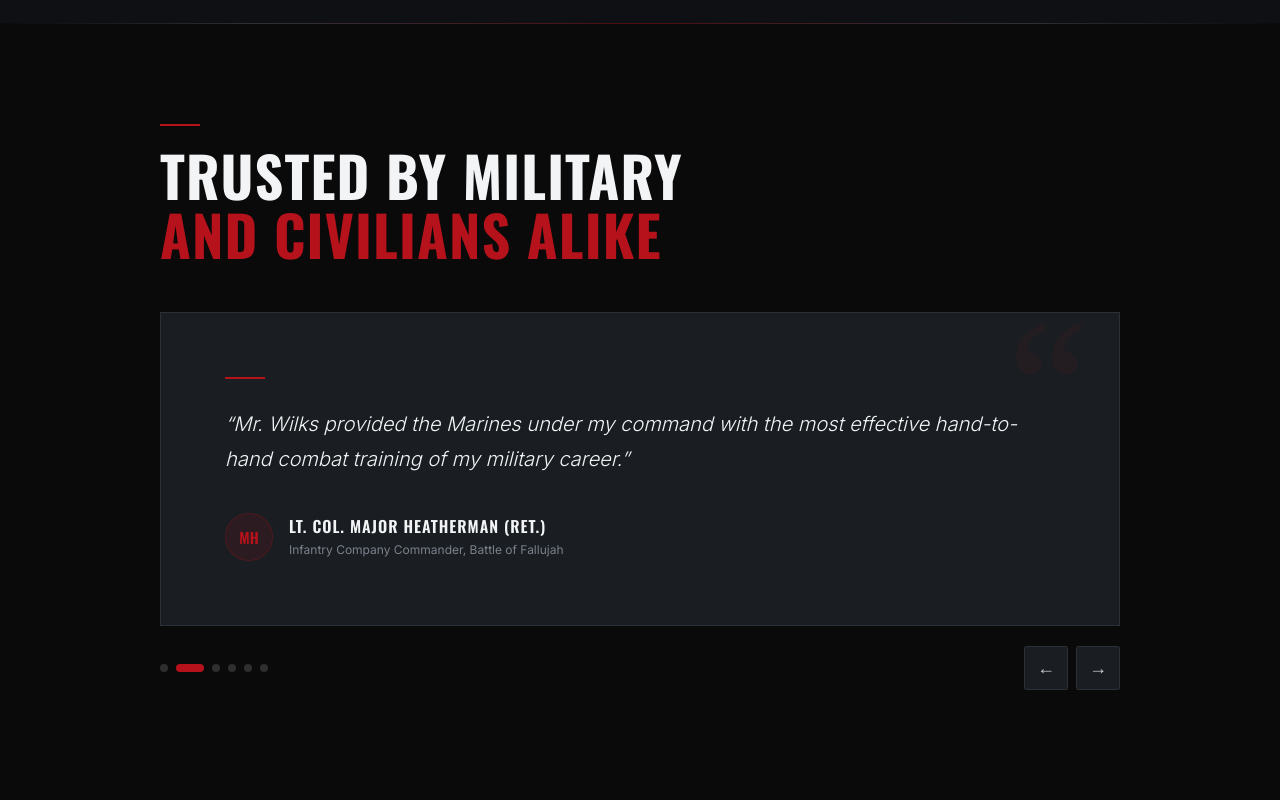
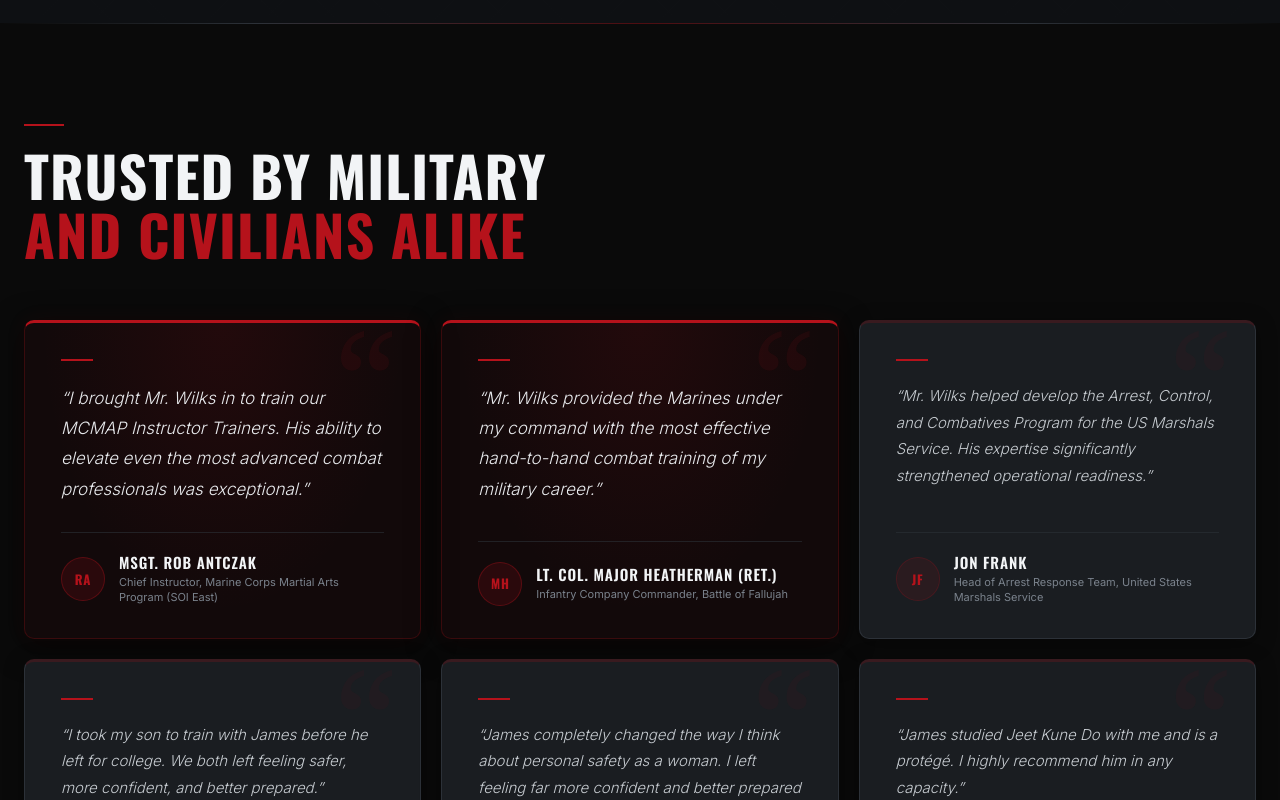
Before and after one commit to rolandoluxor/fightsecrets-web, a Next.js app: page / in a window 1280 px wide. Shown: the part 4780-5580 px from the top of the page. Built offline with nearby package versions, Linux system fonts and the light colour scheme.

Commit message:
design: replace testimonials carousel with full 3-col staggered grid

```diff
--- a/src/app/page.tsx
+++ b/src/app/page.tsx
@@ -846,8 +846,8 @@ export default function HomePage() {
       {/* ─── SECTION 5b: TESTIMONIALS ─── */}
       <hr className="section-divider" style={{ margin: 0 }} />
       <section style={{ padding: "100px 24px 120px", background: "#0A0A0A" }}>
-        <div style={{ maxWidth: "960px", margin: "0 auto" }}>
-          <AnimateOnScroll animation="fadeInUp" style={{ marginBottom: "48px" }}>
+        <div style={{ maxWidth: "1280px", margin: "0 auto" }}>
+          <AnimateOnScroll animation="fadeInUp" style={{ marginBottom: "56px" }}>
             <span style={{ display: "block", width: "40px", height: "2px", background: "#B5121B", marginBottom: "20px" }} />
             <h2
               style={{
@@ -866,9 +866,7 @@ export default function HomePage() {
             </h2>
           </AnimateOnScroll>
 
-          <AnimateOnScroll animation="fadeInUp" delay={100}>
-            <TestimonialsCarousel />
-          </AnimateOnScroll>
+          <TestimonialsCarousel />
         </div>
       </section>
 
--- a/src/components/TestimonialsCarousel.tsx
+++ b/src/components/TestimonialsCarousel.tsx
@@ -1,5 +1,5 @@
 "use client";
-import { useState, useEffect, useCallback, useRef } from "react";
+import AnimateOnScroll from "@/components/AnimateOnScroll";
 
 const testimonials = [
   {
@@ -7,115 +7,116 @@ const testimonials = [
     name: "MSgt. Rob Antczak",
     role: "Chief Instructor, Marine Corps Martial Arts Program (SOI East)",
     initial: "RA",
+    featured: true,
   },
   {
     quote: "Mr. Wilks provided the Marines under my command with the most effective hand-to-hand combat training of my military career.",
     name: "Lt. Col. Major Heatherman (ret.)",
     role: "Infantry Company Commander, Battle of Fallujah",
     initial: "MH",
+    featured: true,
   },
   {
     quote: "Mr. Wilks helped develop the Arrest, Control, and Combatives Program for the US Marshals Service. His expertise significantly strengthened operational readiness.",
     name: "Jon Frank",
     role: "Head of Arrest Response Team, United States Marshals Service",
     initial: "JF",
+    featured: false,
   },
   {
     quote: "I took my son to train with James before he left for college. We both left feeling safer, more confident, and better prepared.",
     name: "Arik Prawer",
     role: "President, Zillow",
     initial: "AP",
+    featured: false,
   },
   {
     quote: "James completely changed the way I think about personal safety as a woman. I left feeling far more confident and better prepared for the realities of the world today.",
     name: "CEO, Fortune 500 Company",
     role: "Private Client",
     initial: "CE",
+    featured: false,
   },
   {
     quote: "James studied Jeet Kune Do with me and is a protégé. I highly recommend him in any capacity.",
     name: "Paul Vunak",
     role: "Progressive Fighting Systems",
     initial: "PV",
+    featured: false,
   },
 ];
 
-export default function TestimonialsCarousel() {
-  const [active, setActive] = useState(0);
-  const [dragging, setDragging] = useState(false);
-  const [dragStartX, setDragStartX] = useState(0);
-  const [transitioning, setTransitioning] = useState(false);
-  const autoplayRef = useRef<ReturnType<typeof setInterval> | null>(null);
-
-  const goTo = useCallback(
-    (index: number) => {
-      if (transitioning) return;
-      setTransitioning(true);
-      setActive((index + testimonials.length) % testimonials.length);
-      setTimeout(() => setTransitioning(false), 450);
-    },
-    [transitioning]
-  );
-
-  const next = useCallback(() => goTo(active + 1), [active, goTo]);
-  const prev = useCallback(() => goTo(active - 1), [active, goTo]);
-
-  useEffect(() => {
-    autoplayRef.current = setInterval(next, 6000);
-    return () => { if (autoplayRef.current) clearInterval(autoplayRef.current); };
-  }, [next]);
-
-  const pause  = () => { if (autoplayRef.current) clearInterval(autoplayRef.current); };
-  const resume = () => { autoplayRef.current = setInterval(next, 6000); };
-
-  const handleMouseDown = (e: React.MouseEvent) => { setDragging(true); setDragStartX(e.clientX); pause(); };
-  const handleMouseUp   = (e: React.MouseEvent) => {
-    if (!dragging) return;
-    setDragging(false);
-    const d = e.clientX - dragStartX;
-    if (Math.abs(d) > 60) d < 0 ? next() : prev();
-    resume();
-  };
-  const handleTouchStart = (e: React.TouchEvent) => { setDragStartX(e.touches[0].clientX); pause(); };
-  const handleTouchEnd   = (e: React.TouchEvent) => {
-    const d = e.changedTouches[0].clientX - dragStartX;
-    if (Math.abs(d) > 50) d < 0 ? next() : prev();
-    resume();
-  };
-
-  const t = testimonials[active];
-
+function TestimonialCard({
+  quote,
+  name,
+  role,
+  initial,
+  featured,
+}: {
+  quote: string;
+  name: string;
+  role: string;
+  initial: string;
+  featured: boolean;
+}) {
   return (
     <div
-      onMouseDown={handleMouseDown}
-      onMouseUp={handleMouseUp}
-      onTouchStart={handleTouchStart}
-      onTouchEnd={handleTouchEnd}
-      style={{ userSelect: "none", cursor: dragging ? "grabbing" : "grab" }}
-    >
-      {/* Slide */}
-      <div
-        key={active}
       style={{
-          background: "#1A1D21",
-          border: "1px solid #2C3138",
-          padding: "clamp(32px, 5vw, 64px)",
+        background: featured ? "rgba(181,18,27,0.05)" : "#1A1D21",
+        border: featured ? "1px solid rgba(181,18,27,0.25)" : "1px solid #2C3138",
+        borderTop: featured ? "3px solid #B5121B" : "3px solid rgba(181,18,27,0.2)",
+        borderRadius: "10px",
+        padding: "36px 36px 32px",
         position: "relative",
         overflow: "hidden",
-          animation: "carouselIn 0.45s ease both",
+        display: "flex",
+        flexDirection: "column",
+        height: "100%",
+        boxShadow: featured
+          ? "0 8px 32px rgba(0,0,0,0.5), 0 0 20px rgba(181,18,27,0.08)"
+          : "0 4px 20px rgba(0,0,0,0.35)",
+        transition: "transform 0.28s ease, box-shadow 0.28s ease, border-color 0.28s ease",
+      }}
+      onMouseEnter={(e) => {
+        const el = e.currentTarget as HTMLDivElement;
+        el.style.transform = "translateY(-5px)";
+        el.style.boxShadow = "0 20px 48px rgba(0,0,0,0.65), 0 0 24px rgba(181,18,27,0.14)";
+        el.style.borderColor = featured ? "rgba(181,18,27,0.5)" : "rgba(181,18,27,0.3)";
+      }}
+      onMouseLeave={(e) => {
+        const el = e.currentTarget as HTMLDivElement;
+        el.style.transform = "translateY(0)";
+        el.style.boxShadow = featured
+          ? "0 8px 32px rgba(0,0,0,0.5), 0 0 20px rgba(181,18,27,0.08)"
+          : "0 4px 20px rgba(0,0,0,0.35)";
+        el.style.borderColor = featured ? "rgba(181,18,27,0.25)" : "#2C3138";
       }}
     >
-        {/* Decorative quote mark */}
-        <span
+      {/* Ambient glow for featured */}
+      {featured && (
+        <div
+          aria-hidden="true"
           style={{
             position: "absolute",
-            top: "-20px",
-            right: "32px",
+            inset: 0,
+            background: "radial-gradient(ellipse at 50% 0%, rgba(181,18,27,0.1) 0%, transparent 65%)",
+            pointerEvents: "none",
+          }}
+        />
+      )}
+
+      {/* Decorative large quote mark */}
+      <span
+        aria-hidden="true"
+        style={{
+          position: "absolute",
+          top: "-16px",
+          right: "24px",
           fontFamily: "Georgia, serif",
-            fontSize: "180px",
+          fontSize: "140px",
           lineHeight: 1,
           color: "#B5121B",
-            opacity: 0.06,
+          opacity: featured ? 0.09 : 0.05,
           userSelect: "none",
           pointerEvents: "none",
         }}
@@ -123,132 +124,130 @@ export default function TestimonialsCarousel() {
         &ldquo;
       </span>
 
-        {/* Red accent */}
+      {/* Red accent line */}
       <span
         style={{
           display: "block",
-            width: "40px",
+          width: "32px",
           height: "2px",
           background: "#B5121B",
-            marginBottom: "28px",
+          marginBottom: "22px",
+          flexShrink: 0,
+          position: "relative",
         }}
       />
 
+      {/* Quote */}
       <blockquote
         style={{
-            fontSize: "clamp(16px, 2.2vw, 20px)",
-            lineHeight: "1.75",
-            color: "#F2F4F6",
+          fontFamily: "'Inter', sans-serif",
+          fontSize: featured ? "17px" : "15px",
+          lineHeight: "1.78",
+          color: featured ? "#E8EAED" : "#C7CCD1",
           fontStyle: "italic",
           fontWeight: 300,
-            marginBottom: "36px",
-            maxWidth: "820px",
-            fontFamily: "'Inter', sans-serif",
+          marginBottom: "28px",
+          flex: 1,
+          position: "relative",
         }}
       >
-          &ldquo;{t.quote}&rdquo;
+        &ldquo;{quote}&rdquo;
       </blockquote>
 
-        <div style={{ display: "flex", alignItems: "center", gap: "16px" }}>
+      {/* Author */}
       <div
         style={{
-              width: "48px",
-              height: "48px",
+          display: "flex",
+          alignItems: "center",
+          gap: "14px",
+          position: "relative",
+          borderTop: "1px solid rgba(44,49,56,0.6)",
+          paddingTop: "20px",
+          marginTop: "auto",
+        }}
+      >
+        <div
+          style={{
+            width: "44px",
+            height: "44px",
             borderRadius: "50%",
-              background: "rgba(181,18,27,0.12)",
-              border: "1px solid rgba(181,18,27,0.25)",
+            background: featured ? "rgba(181,18,27,0.15)" : "rgba(181,18,27,0.1)",
+            border: featured ? "1px solid rgba(181,18,27,0.35)" : "1px solid rgba(181,18,27,0.2)",
             display: "flex",
             alignItems: "center",
             justifyContent: "center",
             flexShrink: 0,
           }}
         >
-            <span style={{ fontFamily: "'Oswald', sans-serif", fontSize: "15px", fontWeight: 600, color: "#B5121B" }}>
-              {t.initial}
+          <span
+            style={{
+              fontFamily: "'Oswald', sans-serif",
+              fontSize: "13px",
+              fontWeight: 700,
+              color: "#B5121B",
+              letterSpacing: "0.06em",
+            }}
+          >
+            {initial}
           </span>
         </div>
         <div>
-            <div style={{ fontFamily: "'Oswald', sans-serif", fontSize: "16px", fontWeight: 600, letterSpacing: "0.06em", textTransform: "uppercase", color: "#F2F4F6" }}>
-              {t.name}
+          <div
+            style={{
+              fontFamily: "'Oswald', sans-serif",
+              fontSize: "15px",
+              fontWeight: 600,
+              letterSpacing: "0.06em",
+              textTransform: "uppercase",
+              color: "#F2F4F6",
+              lineHeight: 1.2,
+            }}
+          >
+            {name}
           </div>
-            <div style={{ fontFamily: "'Inter', sans-serif", fontSize: "12px", color: "#7A828C", marginTop: "3px" }}>{t.role}</div>
+          <div
+            style={{
+              fontFamily: "'Inter', sans-serif",
+              fontSize: "11px",
+              color: "#7A828C",
+              marginTop: "4px",
+              lineHeight: 1.4,
+            }}
+          >
+            {role}
           </div>
         </div>
       </div>
+    </div>
+  );
+}
 
-      {/* Controls */}
-      <div style={{ display: "flex", alignItems: "center", justifyContent: "space-between", marginTop: "20px", flexWrap: "wrap", gap: "16px" }}>
-        {/* Dots */}
-        <div style={{ display: "flex", gap: "8px", alignItems: "center" }}>
-          {testimonials.map((_, i) => (
-            <button
-              key={i}
-              onClick={() => { pause(); goTo(i); resume(); }}
-              aria-label={`Testimonial ${i + 1}`}
+export default function TestimonialsGrid() {
+  return (
+    <>
+      <div
+        className="testimonials-grid"
         style={{
-                width: i === active ? "28px" : "8px",
-                height: "8px",
-                borderRadius: "4px",
-                background: i === active ? "#B5121B" : "rgba(255,255,255,0.15)",
-                border: "none",
-                cursor: "pointer",
-                padding: 0,
-                transition: "width 0.35s ease, background 0.25s ease",
+          display: "grid",
+          gridTemplateColumns: "repeat(3, 1fr)",
+          gap: "20px",
         }}
-            />
+      >
+        {testimonials.map((t, i) => (
+          <AnimateOnScroll key={t.name} animation="fadeInUp" delay={i * 80}>
+            <TestimonialCard {...t} />
+          </AnimateOnScroll>
         ))}
       </div>
 
-        {/* Arrows */}
-        <div style={{ display: "flex", gap: "8px" }}>
-          {(["←", "→"] as const).map((label) => (
-            <button
-              key={label}
-              onClick={() => { pause(); label === "←" ? prev() : next(); resume(); }}
-              aria-label={label === "←" ? "Previous" : "Next"}
-              style={{
-                width: "44px", height: "44px",
-                background: "#1A1D21",
-                border: "1px solid #2C3138",
-                color: "#C7CCD1",
-                fontSize: "18px",
-                cursor: "pointer",
-                display: "flex",
-                alignItems: "center",
-                justifyContent: "center",
-                borderRadius: "2px",
-                transition: "background 0.2s, border-color 0.2s, color 0.2s",
-                lineHeight: 1,
-                fontFamily: "sans-serif",
-              }}
-              onMouseEnter={(e) => {
-                const b = e.currentTarget;
-                b.style.background = "#B5121B";
-                b.style.borderColor = "#B5121B";
-                b.style.color = "#fff";
-              }}
-              onMouseLeave={(e) => {
-                const b = e.currentTarget;
-                b.style.background = "#1A1D21";
-                b.style.borderColor = "#2C3138";
-                b.style.color = "#C7CCD1";
-              }}
-            >
-              {label}
-            </button>
-          ))}
-        </div>
-      </div>
-
       <style>{`
-        @keyframes carouselIn {
-          from { opacity: 0; transform: translateX(20px); }
-          to   { opacity: 1; transform: translateX(0); }
+        @media (max-width: 1024px) {
+          .testimonials-grid { grid-template-columns: repeat(2, 1fr) !important; }
         }
-        @media (prefers-reduced-motion: reduce) {
-          @keyframes carouselIn { from { opacity: 0; } to { opacity: 1; } }
+        @media (max-width: 640px) {
+          .testimonials-grid { grid-template-columns: 1fr !important; }
         }
       `}</style>
-    </div>
+    </>
   );
 }
```
Lines whose indentation alone changed are shown as unchanged.
